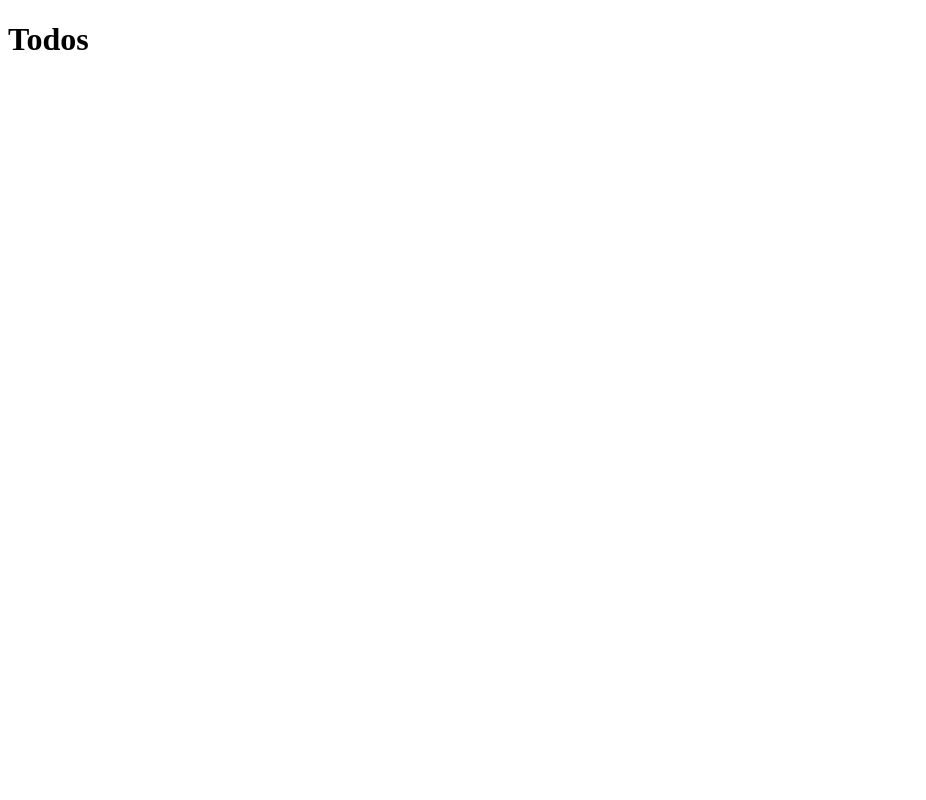
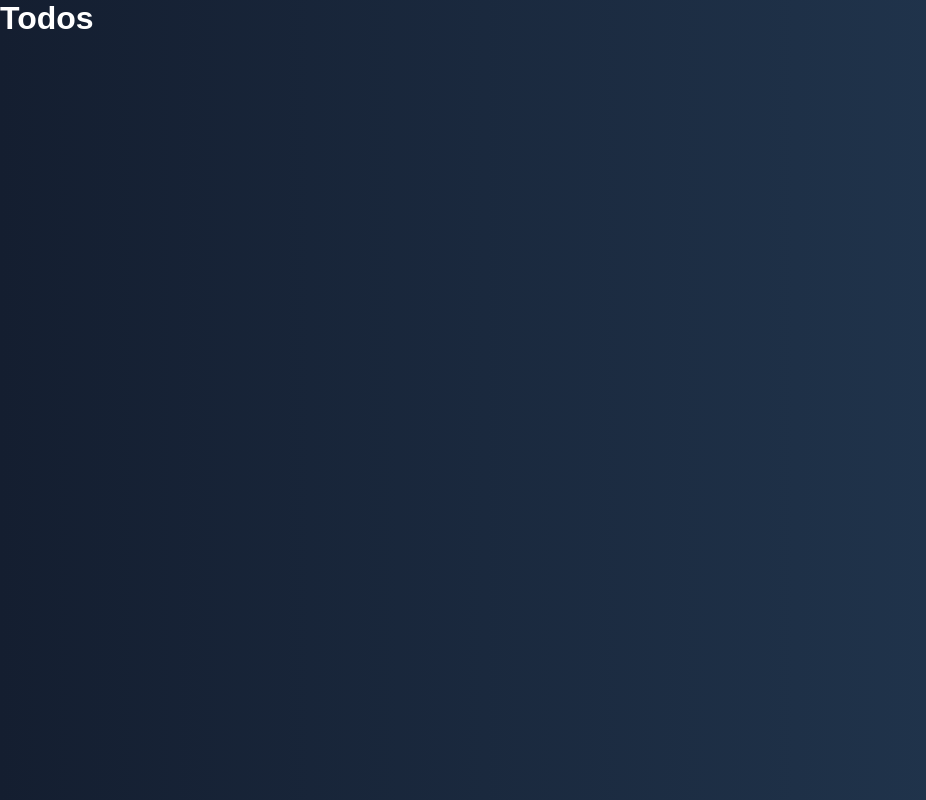
Before and after one commit to andrewgomez1992/todo, a React (Create React App) app: page / in a window 1280 px wide. Shown: the whole page, without its empty margins (0-926 px from the left). Built offline with nearby package versions, Linux system fonts and the light colour scheme.

Commit message:
initial styling

```diff
--- a/src/App.css
+++ b/src/App.css
@@ -0,0 +1,23 @@
+* {
+  margin: 0;
+  padding: 0;
+  box-sizing: border-box;
+}
+
+body {
+  background-image: linear-gradient(to right, #141e30, #243b55);
+  color: white;
+  font-family: 'Poppins', sans-serif;
+  min-height: 100vh;
+}
+
+header {
+  font-size: 2rem;
+}
+
+header, form {
+  min-height: 20vh;
+  display: flex;
+  justify-content: center;
+  align-items: center;
+}
--- a/src/App.js
+++ b/src/App.js
@@ -1,4 +1,5 @@
 import React from "react";
+import './App.css'
 
 function App() {
   return (
```
